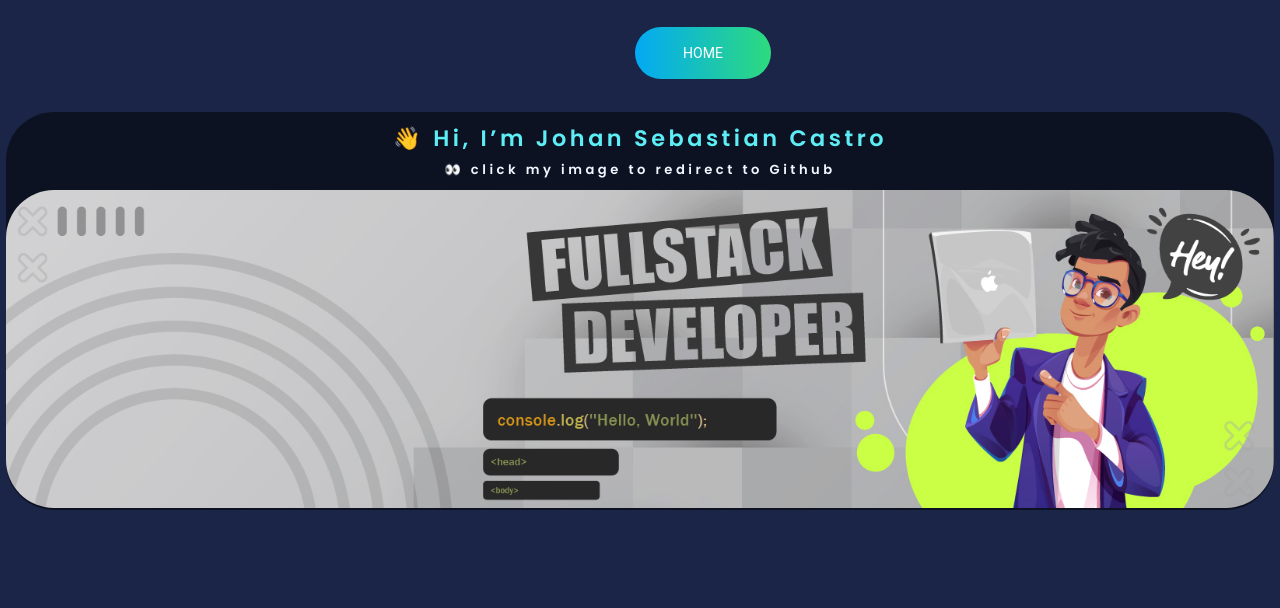
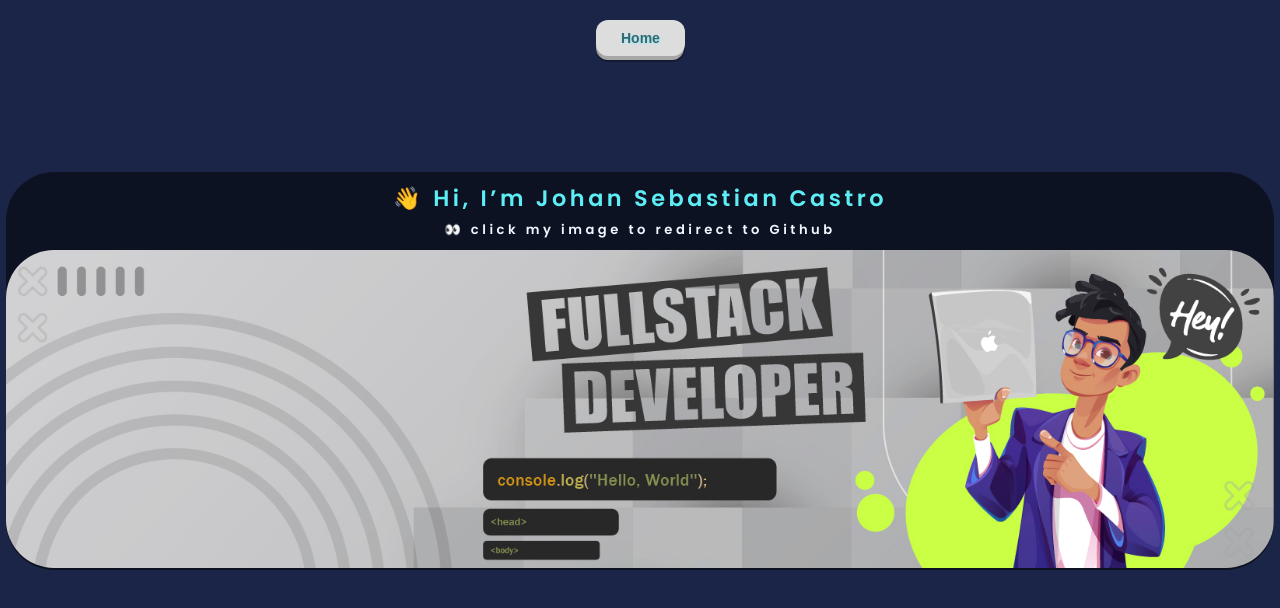
Before and after one commit to Zetah07/PI-COUNTRIES, a React (Create React App) app in the folder client/: page /about in a window 1280 px wide. Shown: the top 608 px of the page. Built offline with nearby package versions, Linux system fonts and the light colour scheme.

Commit message:
fixed: abaout button, Form create// fixed: utf8

```diff
--- a/client/src/components/About/About.jsx
+++ b/client/src/components/About/About.jsx
@@ -9,13 +9,17 @@ export const About = () => {
   return (
     <div className={Styles.container} >
             <Link to='/home'>
-                <button className={Styles.btn__home}>HOME</button>
-            </Link>
+                    <button className={Styles.btn} >
+                        <span className={Styles.shadow}></span>
+                        <span className={Styles.edge}></span>
+                        <span className={Styles.front}>Home</span>
+                    </button>
+                </Link>
             <div className={Styles.about}>
             <h1> 👋 Hi, I’m Johan Sebastian Castro</h1>
             <h3> 👀 click my image to redirect to Github</h3>
 
-            <a href= 'https://github.com/Zetah07' target='_blank'><img src="./838-01.jpg" alt="About" className={Styles.img__about}/> </a>
+            <a href= 'https://github.com/Zetah07' target='_blank'><img src="./838-01.jpg" alt="About" className={Styles.img__about}/></a>
                 </div>
         </div>
   )
--- a/client/src/components/About/About.module.css
+++ b/client/src/components/About/About.module.css
@@ -5,6 +5,7 @@
 	justify-content: space-evenly;
 	align-items: center;
 	align-content: space-between;
+  padding-top: 1.5rem;
 }
 
 
@@ -19,29 +20,88 @@
     background-color: rgb(0, 0, 0, 0.5);
     border-radius: 3rem;
   }
-  .btn__home {
-    margin-top: 2rem;
-    text-decoration: none;
+  .btn {
+    position: relative;
+    border: none;
+    background: transparent;
+    padding: 0;
+    cursor: pointer;
+    outline-offset: 4px;
+    transition: filter 250ms;
+    user-select: none;
+    touch-action: manipulation;
+}
+
+.shadow {
     position: absolute;
-    border: none;
+    top: 0;
+    left: 0;
+    width: 100%;
+    height: 100%;
+    border-radius: 12px;
+    background: hsl(0deg 0% 0% / 0.25);
+    will-change: transform;
+    transform: translateY(2px);
+    transition: transform 600ms cubic-bezier(.3, .7, .4, 1);
+}
+
+.edge {
+    position: absolute;
+    top: 0;
+    left: 0;
+    width: 100%;
+    height: 100%;
+    border-radius: 12px;
+    background: linear-gradient(to left,
+            #979797 0%,
+            #a7a7a7 8%,
+            #a7a7a7 92%,
+            #979797 100%);
+}
+
+
+.front {
+    display: block;
+    position: relative;
+    padding: 10px 25px;
+    border-radius: 12px;
     font-size: 14px;
-    font-family: inherit;
-    color: #fff;
-    width: 9em;
-    height: 3em;
-    line-height: 2em;
-    text-align: center;
-    background: linear-gradient(90deg,#03a9f4,#3beb56,#5fff3b,#03a9f4);
-    background-size: 300%;
-    border-radius: 30px;
-    z-index: 1;
-   }
+    font-weight: bold;
+    text-shadow: 1px 1px 2px #9ee7ff;
+    color: #31696d;
+    background: #dddddd;
+    will-change: transform;
+    transform: translateY(-4px);
+    transition: transform 600ms cubic-bezier(.3, .7, .4, 1);
+}
 
-   .btn__home:hover {
-    animation: ani 8s linear infinite;
-    border: none;
-   }
+.btn:hover {
+    filter: brightness(110%);
+}
 
+.btn:hover .front {
+    transform: translateY(-6px);
+    transition: transform 250ms cubic-bezier(.3, .7, .4, 1.5);
+}
+
+.btn:active .front {
+    transform: translateY(-2px);
+    transition: transform 34ms;
+}
+
+.btn:hover .shadow {
+    transform: translateY(4px);
+    transition: transform 250ms cubic-bezier(.3, .7, .4, 1.5);
+}
+
+.btn:active .shadow {
+    transform: translateY(1px);
+    transition: transform 34ms;
+}
+
+.btn:focus:not(:focus-visible) {
+    outline: none;
+}
    @keyframes ani {
     0% {
      background-position: 0%;
@@ -52,27 +112,7 @@
     }
    }
 
-   .btn__home:before {
-    content: '';
-    position: absolute;
-    top: -5px;
-    left: -5px;
-    right: -5px;
-    bottom: -5px;
-    z-index: -1;
-    background: linear-gradient(90deg,#03a9f4,#3beb56,#5fff3b,#03a9f4);
-    background-size: 400%;
-    border-radius: 35px;
-    transition: 1s;
-   }
 
-   .btn__home:hover::before {
-    filter: blur(20px);
-   }
-
-   .btn__home:active {
-    background: linear-gradient(32deg,#03a9f4,#1e6e2a,#1e6e2a,#03a9f4);
-   }
 .img__about{
     width: 100%;
     height: 90%;
--- a/client/src/components/Create/Create.jsx
+++ b/client/src/components/Create/Create.jsx
@@ -80,14 +80,14 @@ const Create = ({ setForm }) => {
                     <button className={s.close} onClick={() => setForm(false)}>X</button>
                 </div>
                 <form className={s.form} onSubmit={handleCreate} >
-                    <div>
+                    <div className={s.input_container} >
                         <h2 className={s.title}>Create Activity</h2>
                         <div className={s.column}>
                             <div className={s.div}>
                                 <label className={s.label} >Name</label>
                                 <input type="text" name="name" onChange={handleInput} className={s.input} autoComplete='off' />
                             </div>
-                            {error.name && <span className={s.x} >❌</span>}
+                            {error.name && <span className={s.x} >❗❗</span>}
                         </div>
                         <div className={s.column}>
                             <div className={s.div} >
@@ -101,14 +101,14 @@ const Create = ({ setForm }) => {
                                     <option value="5">⭐⭐⭐⭐⭐</option>
                                 </select>
                             </div>
-                            {error.difficulty && <span className={s.x} >❌</span>}
+                            {error.difficulty && <span className={s.x} >❗❗</span>}
                         </div>
                         <div className={s.column}>
                             <div className={s.div} >
                                 <label className={s.label} >Duration</label>
                                 <input type="number" name="duration" onChange={handleInput} className={s.input} min='1' max='100' />
                             </div>
-                            {error.duration && <span className={s.x} >❌</span>}
+                            {error.duration && <span className={s.x} >❗❗</span>}
                         </div>
                         <div className={s.column}>
                             <div className={s.div} >
@@ -121,7 +121,7 @@ const Create = ({ setForm }) => {
                                     <option value="Spring">Spring</option>
                                 </select>
                             </div>
-                            {error.season && <span className={s.x} >❌</span>}
+                            {error.season && <span className={s.x} >❗❗</span>}
                         </div>
                         <div className={s.column}>
                             <div className={s.div}>
@@ -131,7 +131,7 @@ const Create = ({ setForm }) => {
                                     {countries?.map((e, i) => <option key={i} value={e.name}>{e.name}</option>)}
                                 </select>
                             </div>
-                            {error.country && <span className={s.x} >❌</span>}
+                            {error.country && <span className={s.x} >❗❗</span>}
                         </div>
                         <div className={s.flagBox}>
                             {/* {create.country?.map(e => <button onClick={handleDelete} key={e}><img className={s.flag} src={e} alt='flag' /></button>)} */}
--- a/client/src/components/Create/Create.module.css
+++ b/client/src/components/Create/Create.module.css
@@ -17,7 +17,11 @@
 
 }
 
-
+.input_container{
+    display: flex;
+    flex-direction: column;
+    align-items: center;
+}
 
 .close {
     background: none;
--- a/client/src/components/Detail/Detail.module.css
+++ b/client/src/components/Detail/Detail.module.css
@@ -26,6 +26,9 @@ h4 {
     background-color: #0a0f17;
     box-shadow: #64646f33 0 7px 29px 0;
     padding: 10px 25px 20px 25px;
+    display: flex;
+    flex-direction: column;
+    align-items: center;
 }
 
 .flex {
--- a/client/src/components/Home/Home.jsx
+++ b/client/src/components/Home/Home.jsx
@@ -11,7 +11,7 @@ import Pagination from "../Pagination/Pagination";
 import Errors from "../Errors/Errors";
 import Create from "../Create/Create";
 import Check from "../Check/Check";
-// import Footer from "../Footer/Footer";
+
 
 const Home = () => {
 
```
